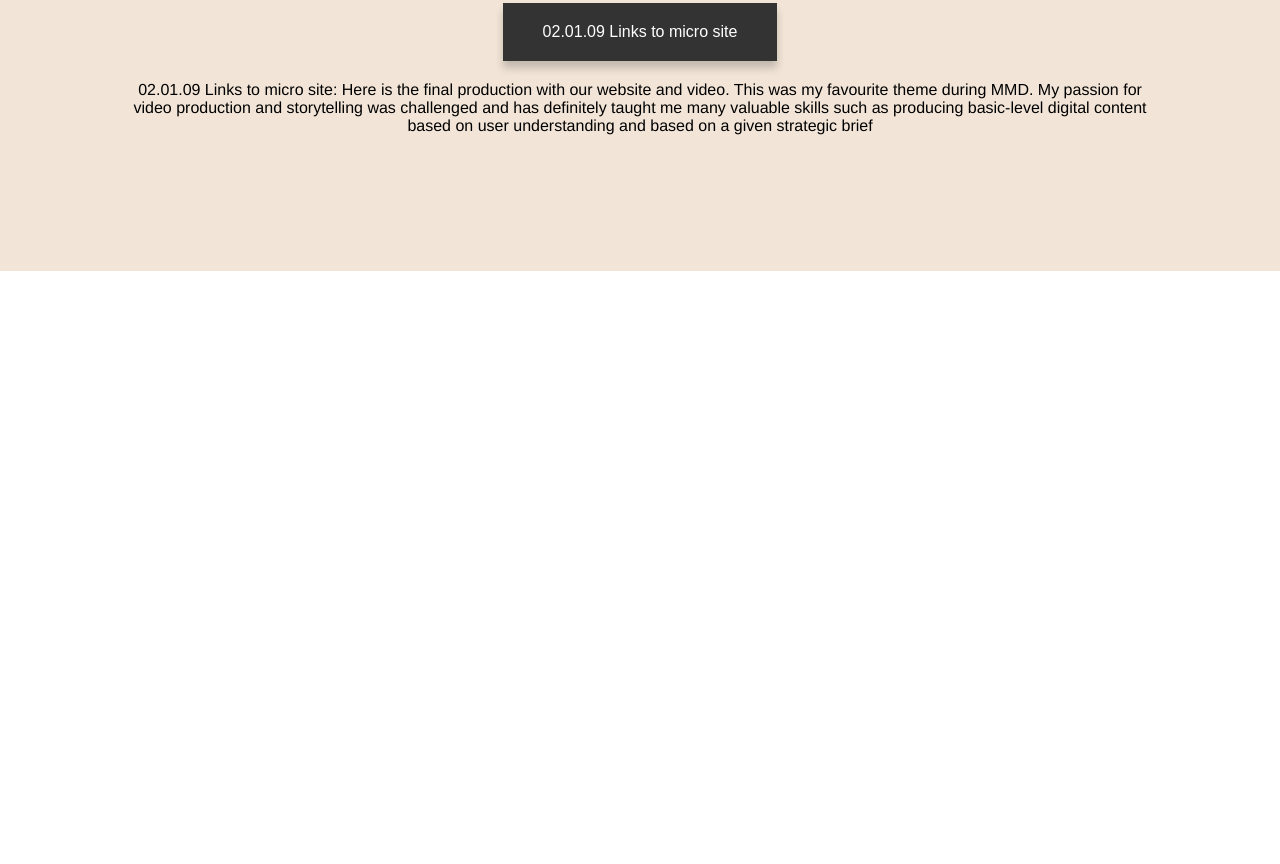
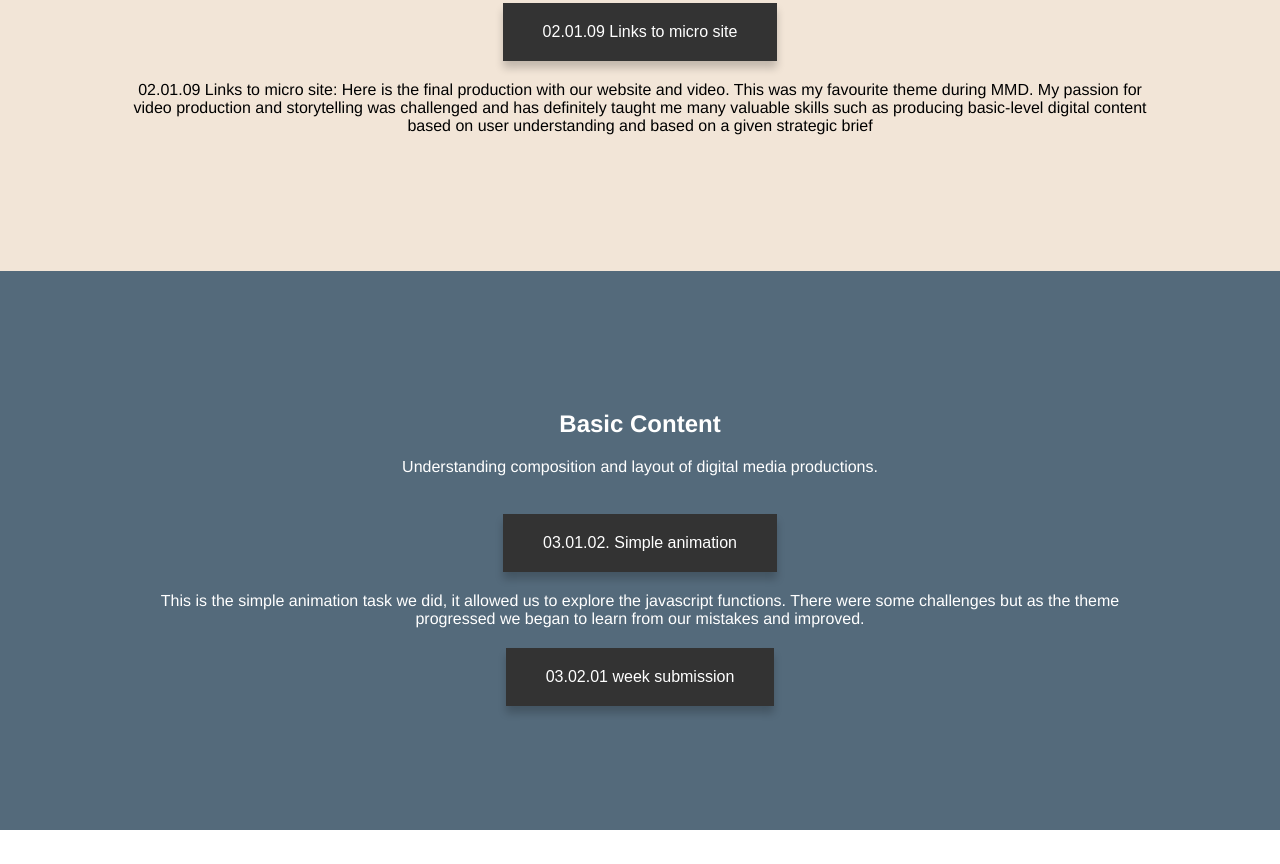
Before and after one commit to hannaselim/portfolio_website, a plain HTML site: page portfolio.html in a window 1280 px wide. Shown: the part 2546-3410 px from the top of the page. Before the commit the page ends 2851 px from the top, so only its background shows below. Drawn offline with Linux system fonts and the light colour scheme.

Commit message:
portfolio.html editing and styling

```diff
--- a/portfolio.html
+++ b/portfolio.html
@@ -59,6 +59,17 @@
                 strategic brief</p>
             </div>
     </div>
+    <div class="basic_animation">
+        <h2>Basic Content</h2>
+         <p>Understanding composition and layout of digital media productions.</p>
+         <br>
+         <div class="portfolio_buttons">
+                <button onclick="window.location.href='http://hannaselim.dk/animation/ewa_animation/animation01.html'" class="button">03.01.02. Simple animation</button>
+                <br>
+                <p>This is the simple animation task we did, it allowed us to explore the javascript functions. There were some challenges but as the theme progressed we began to learn from our mistakes and improved.</p>
+                <button onclick="window.location.href='http://hannaselim.dk/week_submission_03.02.01.pdf'" class="button">03.02.01 week submission</button>
+        </div>
+    </div>
 
 
 
--- a/style.css
+++ b/style.css
@@ -305,3 +305,10 @@ height: 100%;
   text-align: center;
   color: black;
 }
+
+.basic_animation {
+  background-color: #546A7B;
+  padding: 120px;
+  text-align: center;
+  color: white;
+}
```
